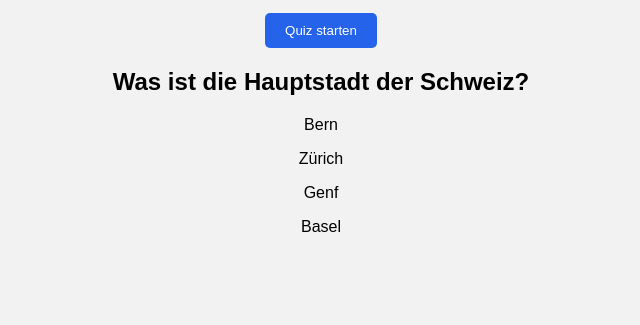
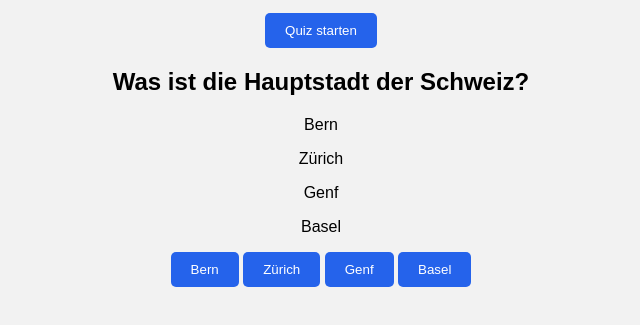
Before and after one commit to zkrharis/BBWI26-1a-WI104-HZER, a plain HTML site: page Projekt/index.html in a window 1280 px wide. Shown: the part 159-484 px from the top of the page, without its empty margins (319-959 px from the left). Drawn offline with Linux system fonts and the light colour scheme.

Commit message:
Antwortbuttons anklickbar gemacht / korrigiert

```diff
--- a/Projekt/index.html
+++ b/Projekt/index.html
@@ -20,6 +20,11 @@
     <p>Genf</p>
     <p>Basel</p>
 
+    <button id="bern">Bern</button>
+    <button id="zuerich">Zürich</button>
+    <button id="genf">Genf</button>
+    <button id="basel">Basel</button>
+
     <p id="auswahl"></p>
 
 </body>
```
